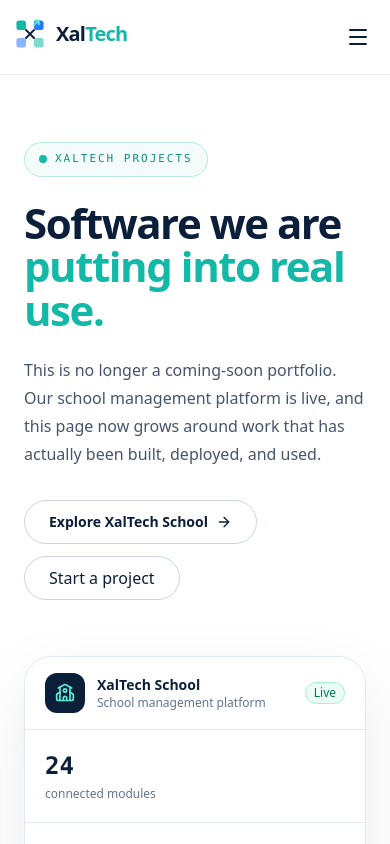
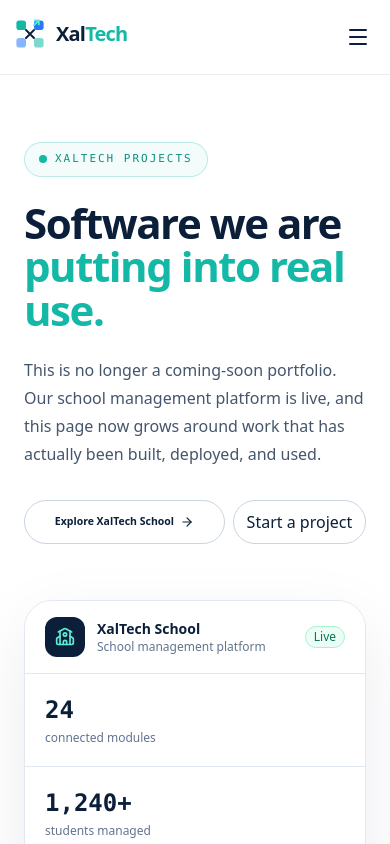
Before and after one commit to Amin365/ProjectTemplate, a React (Vite) app in the folder frontend/: page /projects in a window 390 px wide. Shown: the top 844 px of the page. Built offline with nearby package versions, Linux system fonts and the light colour scheme.

Commit message:
Keep project hero CTAs on one mobile row

```diff
--- a/frontend/src/components/XalTech/ProjectPage.jsx
+++ b/frontend/src/components/XalTech/ProjectPage.jsx
@@ -131,17 +131,17 @@
             This is no longer a coming-soon portfolio. Our school management platform is live, and this page now grows around work that has actually been built, deployed, and used.
           </p>
 
-          <div className="mt-8 flex flex-wrap gap-3">
+          <div className="mt-8 flex flex-nowrap items-center gap-2 sm:gap-3">
             <Link
               to="/school"
-              className="inline-flex h-11 items-center gap-2 rounded-full border border-slate-300 bg-white px-6 text-sm font-semibold text-[#0B1F3A] transition-colors hover:border-[#13B8A6] hover:bg-[#13B8A6]/5"
+              className="inline-flex h-11 min-w-0 flex-[1.35] items-center justify-center gap-1.5 whitespace-nowrap rounded-full border border-slate-300 bg-white px-2 text-[10.5px] font-semibold text-[#0B1F3A] transition-colors hover:border-[#13B8A6] hover:bg-[#13B8A6]/5 sm:flex-none sm:gap-2 sm:px-6 sm:text-sm"
             >
-              Explore XalTech School <ArrowRight size={16} />
+              Explore XalTech School <ArrowRight size={14} />
             </Link>
             <button
               type="button"
               onClick={() => window.dispatchEvent(new Event("open-contact"))}
-              className="inline-flex h-11 items-center gap-2 rounded-full border border-slate-300 bg-white px-6 text-sm font-semibold text-[#0B1F3A] transition-colors hover:border-[#13B8A6] hover:bg-[#13B8A6]/5"
+              className="inline-flex h-11 min-w-0 flex-[0.85] items-center justify-center whitespace-nowrap rounded-full border border-slate-300 bg-white px-2 text-[10.5px] font-semibold text-[#0B1F3A] transition-colors hover:border-[#13B8A6] hover:bg-[#13B8A6]/5 sm:flex-none sm:px-6 sm:text-sm"
             >
               Start a project
             </button>
```
